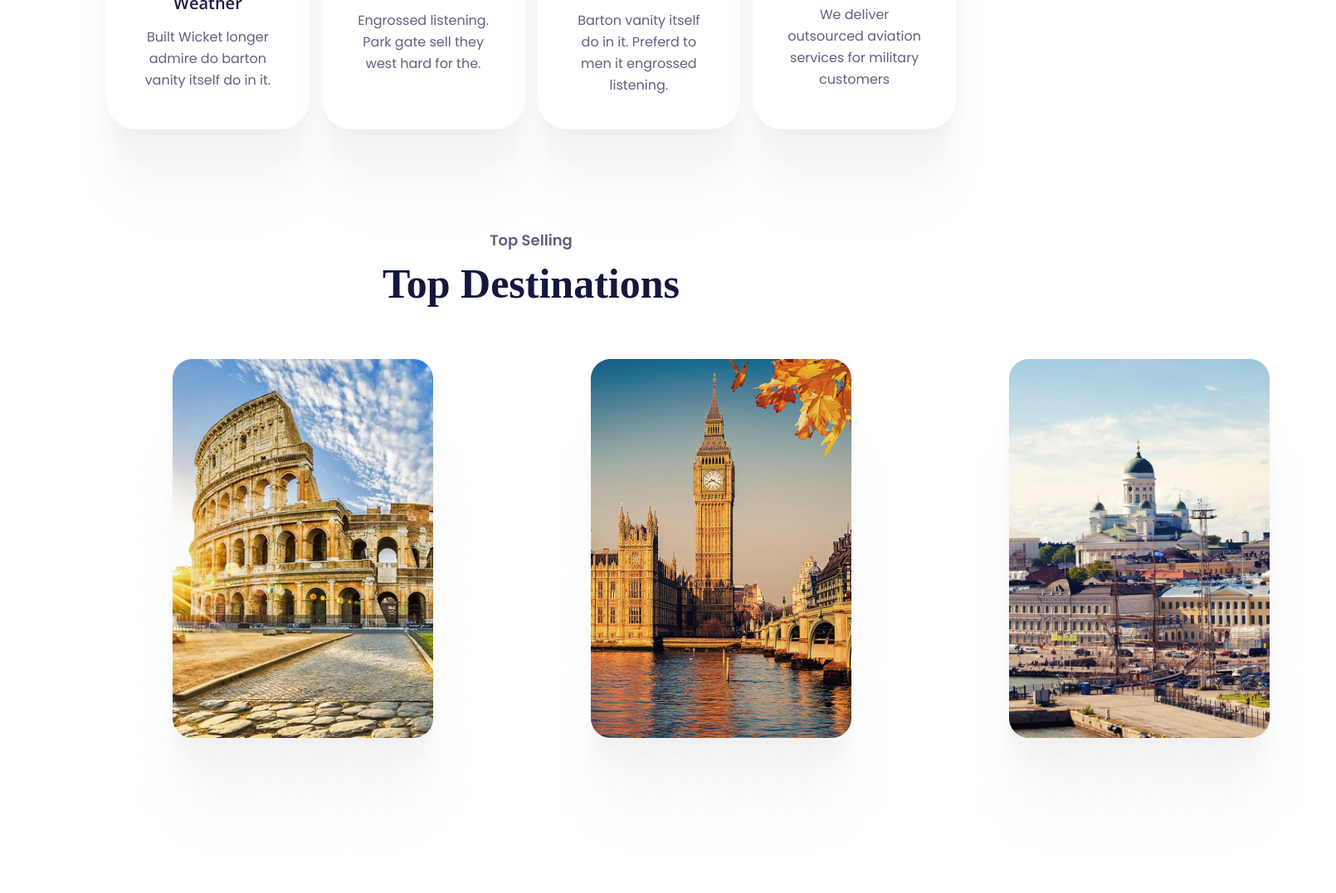
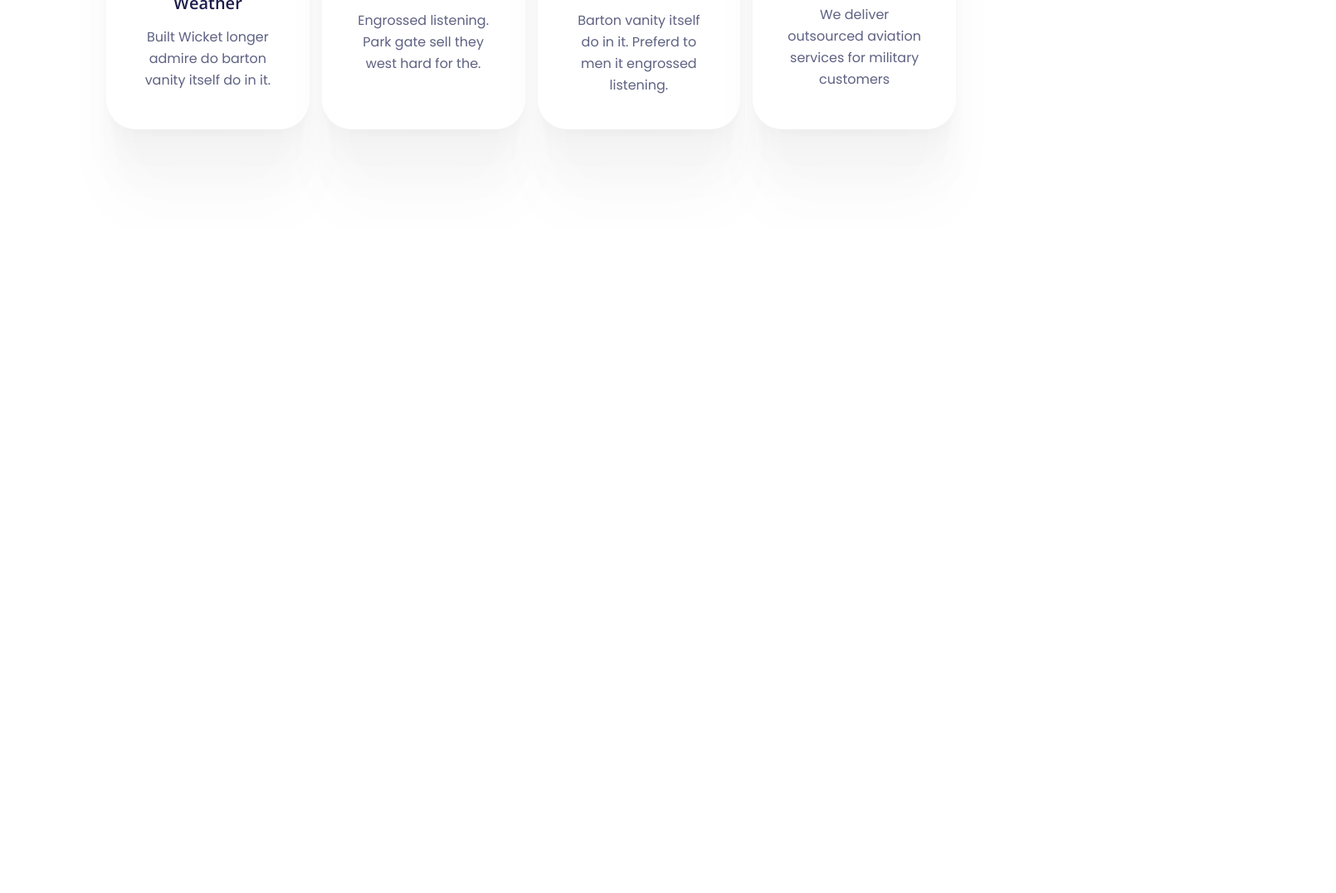
Before and after one commit to OfficialBRACUniversity/Practice01, a plain HTML site: page index.html in a window 1280 px wide. Shown: the part 1321-2398 px from the top of the page at 83% size, 1610 px wide, since content can reach past the window. After the commit the page ends 1597 px from the top, so only its background shows below. Drawn offline with nearby package versions, Linux system fonts and the light colour scheme.

Commit message:
Project practice completed

```diff
--- a/index.html
+++ b/index.html
@@ -85,26 +85,6 @@
             </div>
         </section>
 
-        <section class="top-destination">
-            <div class="divide1">
-                <p class="primary-p">Top Selling</p>
-                <h2 class="primary-h2">Top Destinations</h2>
-            </div>
-            <div class="destiny">
-                <div class="places">
-                    <img src="images/Rectangle 14.png" alt="">
-
-                </div>
-                <div class="places">
-                    <img src="images/Rectangle 14 (3).png" alt="">
-
-                </div>
-                <div class="places">
-                    <img src="images/Rectangle 14 (4).png" alt="">
-
-                </div>
-            </div>
-        </section>
     </main>
 
     <footer>
```
